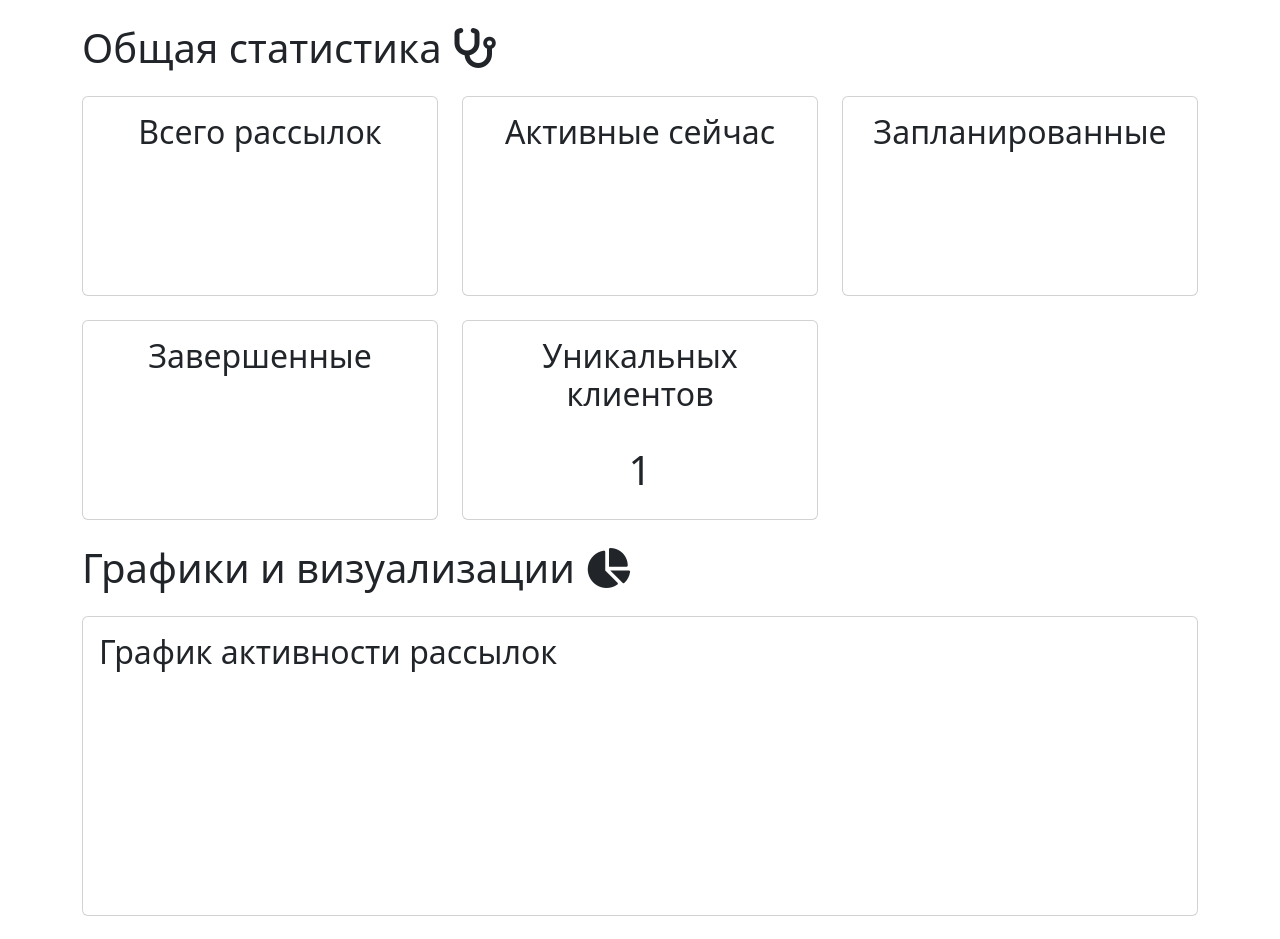
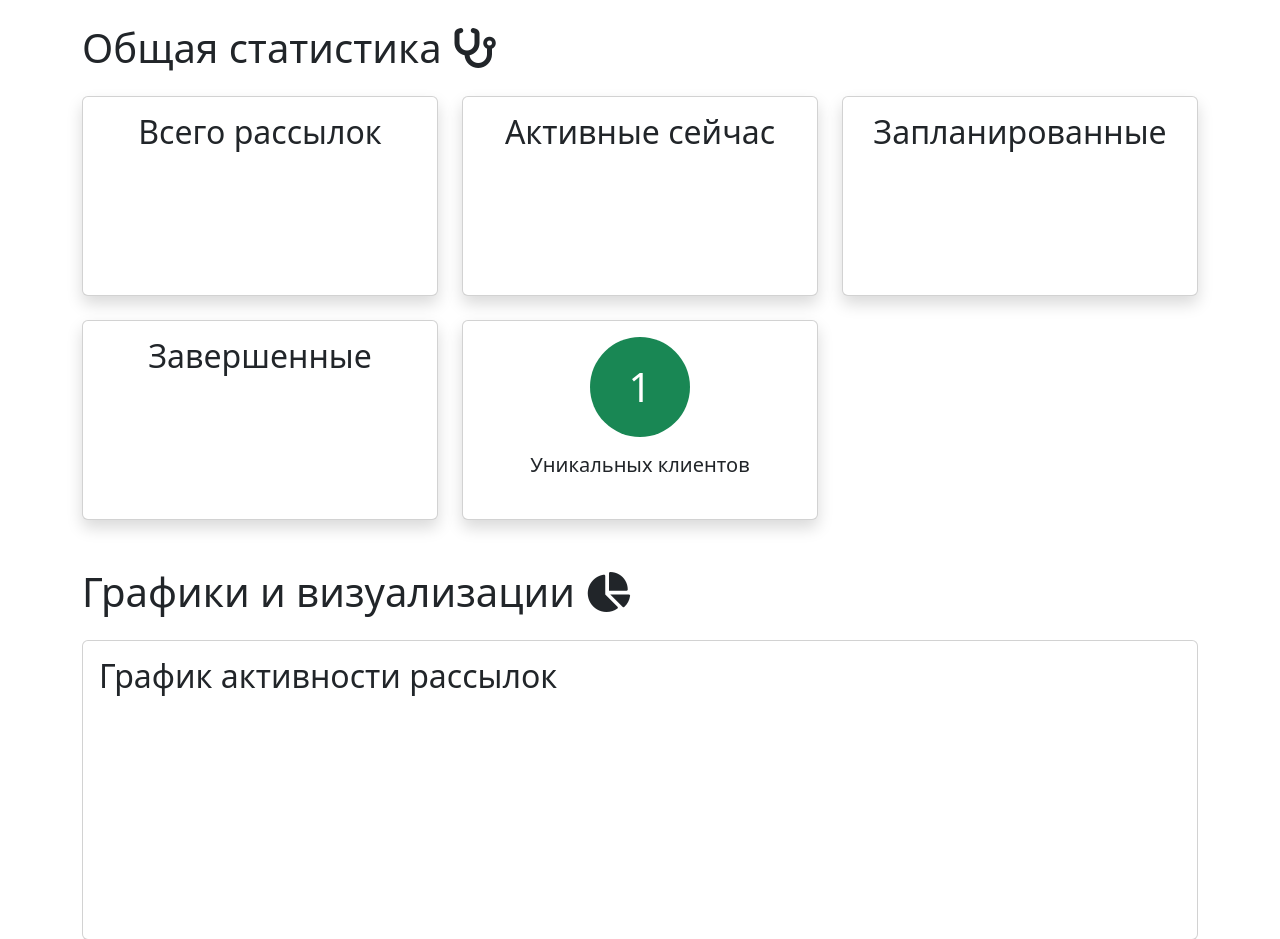
Before and after one commit to ArkadiyGenij/Mail_Sender, a Django app: page /dashboard/ in a window 1280 px wide. Shown: the part 56-995 px from the top of the page. Run offline with Django 5.2, Linux system fonts and the light colour scheme; tables that the repository leaves empty hold one stand-in row (values such as "Sample post"); one stand-in notice (Sample message) is shown; some libraries are stand-ins or nearby versions.

Commit message:
Добавлены уведомления, улучшен UI/UX

```diff
--- a/app/models.py
+++ b/app/models.py
@@ -24,10 +24,6 @@ class Client(models.Model):
 
     def __str__(self):
         return self.email
-
-    def get_full_name(self):
-        parts = [self.surname, self.name, self.patronymic]
-        return ' '.join(part for part in parts if part)
 
     class Meta:
         verbose_name = 'клиент'
--- a/app/views.py
+++ b/app/views.py
@@ -1,10 +1,21 @@
+from django.contrib import messages
 from django.shortcuts import render
 from django.urls import reverse_lazy
-from django.views.generic import ListView, TemplateView, CreateView, UpdateView, DetailView, DeleteView
+from django.views.generic import ListView, CreateView, UpdateView, DetailView, DeleteView
 
 from app.forms import ClientCreateForm
 from app.models import Client
 
+
+class MessageMixin:
+    def form_valid(self, form):
+        response = super().form_valid(form)
+        messages.success(self.request, 'Успешно!')
+        return response
+
+    def form_invalid(self, form):
+        messages.error(self.request, 'Ошибка!')
+        return super().form_invalid(form)
 
 def dashboard(request):
     context = {
@@ -19,13 +30,13 @@ class ClientListView(ListView):
     paginate_by = 10
 
 
-class ClientCreateView(CreateView):
+class ClientCreateView(MessageMixin, CreateView):
     model = Client
     form_class = ClientCreateForm
     success_url = reverse_lazy('app:client-list')
 
 
-class ClientUpdateView(UpdateView):
+class ClientUpdateView(MessageMixin, UpdateView):
     model = Client
     form_class = ClientCreateForm
     success_url = reverse_lazy('app:client-list')
@@ -35,6 +46,6 @@ class ClientDetailView(DetailView):
     model = Client
 
 
-class ClientDeleteView(DeleteView):
+class ClientDeleteView(MessageMixin, DeleteView):
     model = Client
-    reverse_url = reverse_lazy('app:client-list')
+    success_url = reverse_lazy('app:client-list')
--- a/config/settings.py
+++ b/config/settings.py
@@ -37,7 +37,6 @@ INSTALLED_APPS = [
     'django.contrib.staticfiles',
     'app',
     'users',
-    'watson'
 ]
 
 MIDDLEWARE = [
@@ -128,4 +127,4 @@ DEFAULT_AUTO_FIELD = 'django.db.models.BigAutoField'
 
 AUTH_USER_MODEL = 'users.User'
 LOGOUT_REDIRECT_URL = 'users:login'
-LOGIN_REDIRECT_URL = 'users:dashboard'
+LOGIN_REDIRECT_URL = 'app:dashboard'
--- a/static/css/style.css
+++ b/static/css/style.css
@@ -5,3 +5,15 @@
 .card__dash_charts {
     height: 300px;
 }
+
+.card__zoom_effect {
+    transition: transform 0.2s;
+}
+
+.card__zoom_effect:hover {
+    transform: scale(1.02);
+}
+
+.card__shadow {
+    box-shadow: 2px 2px 4px rgba(61, 105, 16, 0.5);;
+}
--- a/templates/app/dashboard.html
+++ b/templates/app/dashboard.html
@@ -8,39 +8,44 @@
     <div class="container">
         <h1 class="mt-4">Общая статистика <i class="fa-solid fa-stethoscope"></i></h1>
         <div class="row mt-4">
-            <div class="col-4 mb-4">
-                <div class="card card__dash_general text-center">
+            <div class="col-sm-12 col-md-6 mb-4 col-lg-4 card__zoom_effect">
+                <div class="card card__dash_general text-center shadow">
                     <div class="card-body">
                         <h2>Всего рассылок</h2>
                     </div>
                 </div>
             </div>
-            <div class="col-4">
-                <div class="card card__dash_general text-center">
+            <div class="col-sm-12 col-md-6 mb-4 col-lg-4 card__zoom_effect">
+                <div class="card card__dash_general text-center shadow">
                     <div class="card-body">
                         <h2>Активные сейчас</h2>
                     </div>
                 </div>
             </div>
-            <div class="col-4">
-                <div class="card card__dash_general text-center">
+            <div class="col-sm-12 col-md-6 mb-4 col-lg-4 card__zoom_effect">
+                <div class="card card__dash_general text-center shadow">
                     <div class="card-body">
                         <h2>Запланированные</h2>
                     </div>
                 </div>
             </div>
-            <div class="col-4">
-                <div class="card card__dash_general text-center">
+            <div class="col-sm-12 col-md-6 mb-4 col-lg-4 card__zoom_effect">
+                <div class="card card__dash_general text-center shadow">
                     <div class="card-body">
                         <h2>Завершенные</h2>
                     </div>
                 </div>
             </div>
-            <div class="col-4">
-                <div class="card card__dash_general text-center">
+            <div class="col-sm-12 col-md-6 col-lg-4 mb-4 card__zoom_effect">
+                <div class="card card__dash_general text-center shadow">
                     <div class="card-body">
-                        <h2>Уникальных клиентов</h2><br>
-                        <h1>{{ clients }}</h1>
+                        <div class="d-flex justify-content-center mb-3">
+                            <div class="rounded-circle bg-success d-flex align-items-center justify-content-center"
+                                 style="width: 100px; height: 100px;">
+                                <h1 class="text-white mb-0">{{ clients }}</h1>
+                            </div>
+                        </div>
+                        <h2 class="h5">Уникальных клиентов</h2>
                     </div>
                 </div>
             </div>
--- a/templates/base.html
+++ b/templates/base.html
@@ -9,6 +9,9 @@
     <link rel="stylesheet" href="{% static 'css/bootstrap.min.css' %}">
     <link rel="stylesheet" href="{% static 'css/style.css' %}">
     <link rel="icon" href="{% static 'image/favicon.ico' %}">
+    <link rel="stylesheet" href="https://cdnjs.cloudflare.com/ajax/libs/noty/3.1.4/noty.min.css"
+          integrity="sha512-0p3K0H3S6Q4bEWZ/WmC94Tgit2ular2/n0ESdfEX8l172YyQj8re1Wu9s/HT9T/T2osUw5Gx/6pAZNk3UKbESw=="
+          crossorigin="anonymous" referrerpolicy="no-referrer"/>
     <script src="https://kit.fontawesome.com/321919f306.js" crossorigin="anonymous"></script>
     <title>
         {% block title %}{% endblock %}
@@ -22,5 +25,9 @@
 
 {% endblock %}
 <script src="{% static 'js/bootstrap.bundle.min.js' %}"></script>
+<script src="https://cdnjs.cloudflare.com/ajax/libs/noty/3.1.4/noty.min.js"
+        integrity="sha512-lOrm9FgT1LKOJRUXF3tp6QaMorJftUjowOWiDcG5GFZ/q7ukof19V0HKx/GWzXCdt9zYju3/KhBNdCLzK8b90Q=="
+        crossorigin="anonymous" referrerpolicy="no-referrer"></script>
+{% include 'includes/notifications.html' %}
 </body>
 </html>
--- /dev/null
+++ b/templates/includes/notifications.html
@@ -0,0 +1,20 @@
+<script>
+    document.addEventListener('DOMContentLoaded', function () {
+        {% if messages %}
+            {% for message in messages %}
+                new Noty({
+                    type: '{{ message.tags }}',
+                    {% if message.tags == 'success' %}
+                        text: '<i class="fa-regular fa-circle-check"></i> {{ message }}',
+                    {% elif message.tags == 'error'%}
+                        text: '<i class="fa-solid fa-xmark"></i> {{ message }}',
+                    {% endif %}
+                    layout: 'bottomRight',
+                    timeout: 3000,
+                    theme: 'sunset',
+                    progressBar: true,
+                }).show();
+            {% endfor %}
+        {% endif %}
+    });
+</script>
```
Also changed, not shown: templates/app/client_list.html (+1 -11 lines), static/js/script.js (added).
